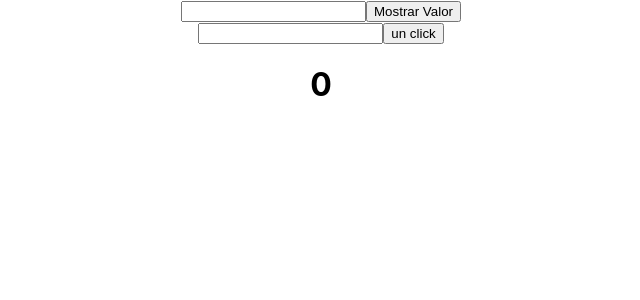
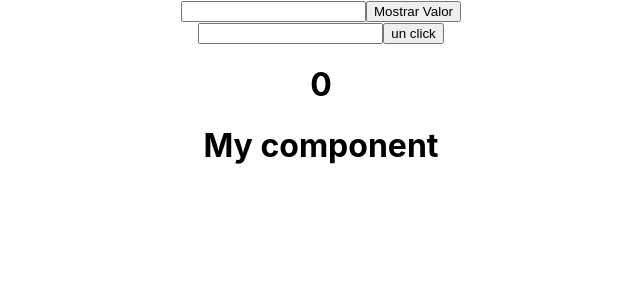
Before and after one commit to codestiven/react-js-curso, a React (Create React App) app: page / in a window 1280 px wide. Shown: the top 300 px of the page, without its empty margins (319-959 px from the left). Built offline with nearby package versions, Linux system fonts and the light colour scheme.

Commit message:
5. Componentes

```diff
--- a/src/App.js
+++ b/src/App.js
@@ -2,12 +2,14 @@ import logo from './logo.svg';
 import './App.css';
 import UsingRefComponent from './components/UsingRefComponent';
 import UseState from './components/UseState';
+import Mycomponent from './components/mycomponents';
 
 function App() {
   return (
     <div className="App">
       <UsingRefComponent />
       <UseState />
+      <Mycomponent />
     </div>
   );
 }
--- /dev/null
+++ b/src/components/mycomponents/index.jsx
@@ -0,0 +1,14 @@
+import React from 'react';
+
+
+
+
+const Mycomponent = () => {
+    return (
+        <div>
+            <h1>My component</h1>
+        </div>
+    )
+}
+
+export default Mycomponent;
```
